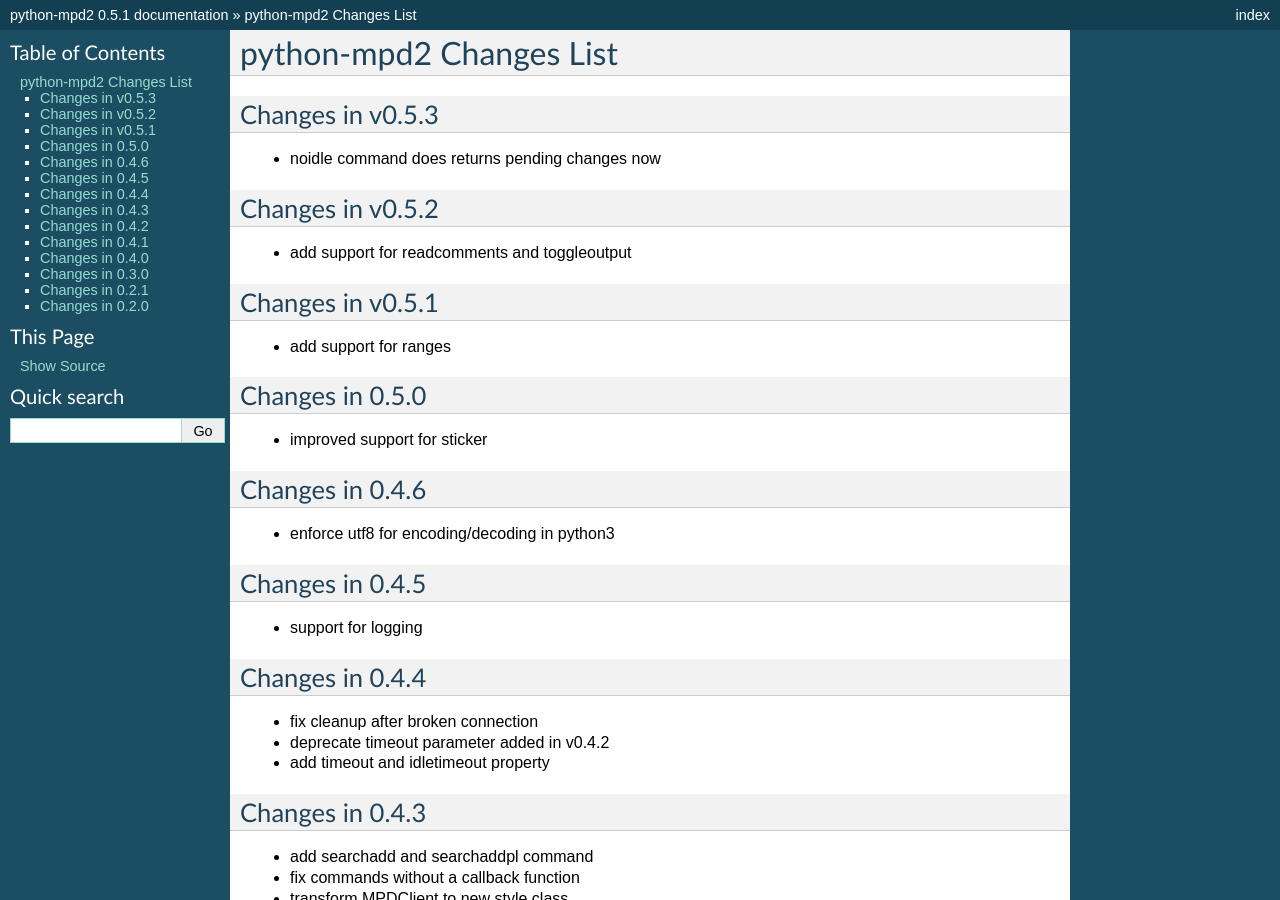
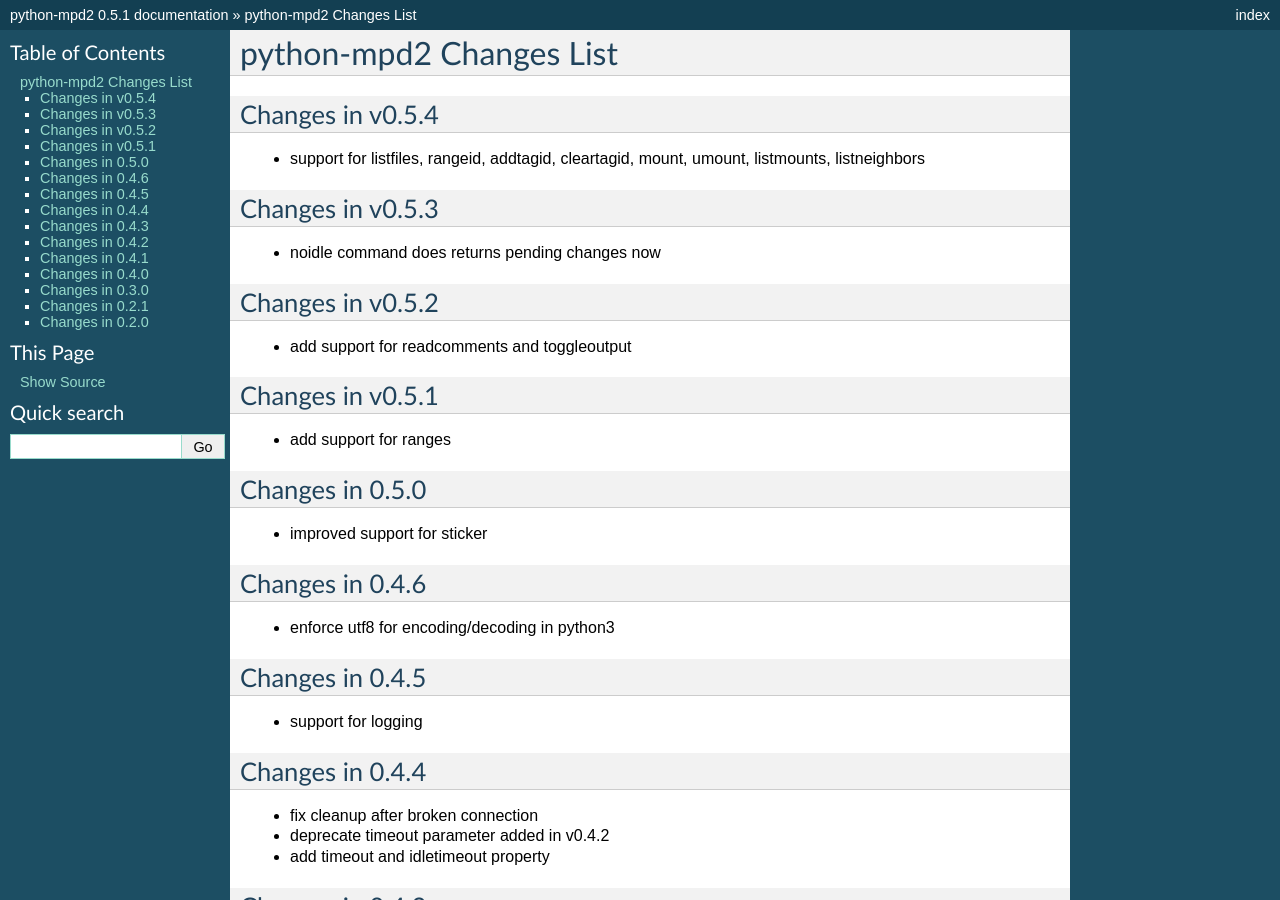
Before and after one commit to Mic92/python-mpd2, a Sphinx documentation site: the page built from doc/changes.rst, in a window 1280 px wide and 900 px high. Built offline with Sphinx 7.4.7, drawn with Linux system fonts in a browser that asks for light colours.

Commit message:
update Changelog/README

```diff
--- a/README.rst
+++ b/README.rst
@@ -20,8 +20,9 @@ The following features were added:
 
 -  Python 3 support (but you need at least Python 2.6)
 -  support for the upcoming client-to-client protocol
--  support for new commands from MPD v0.17 (seekcur, prio, prioid,
-   config, searchadd, searchaddpl)
+-  support for new commands from MPD (seekcur, prio, prioid,
+   config, searchadd, searchaddpl, listfiles, rangeid, addtagid, cleartagid,
+   mount, umount, listmounts, listneighbors)
 -  remove deprecated commands (volume)
 -  explicitly declared MPD commands (which is handy when using for
    example `IPython <http://ipython.org>`__)
--- a/doc/changes.rst
+++ b/doc/changes.rst
@@ -1,5 +1,9 @@
 python-mpd2 Changes List
 ========================
+
+Changes in v0.5.4
+-----------------
+* support for listfiles, rangeid, addtagid, cleartagid, mount, umount, listmounts, listneighbors
 
 Changes in v0.5.3
 -----------------
```
